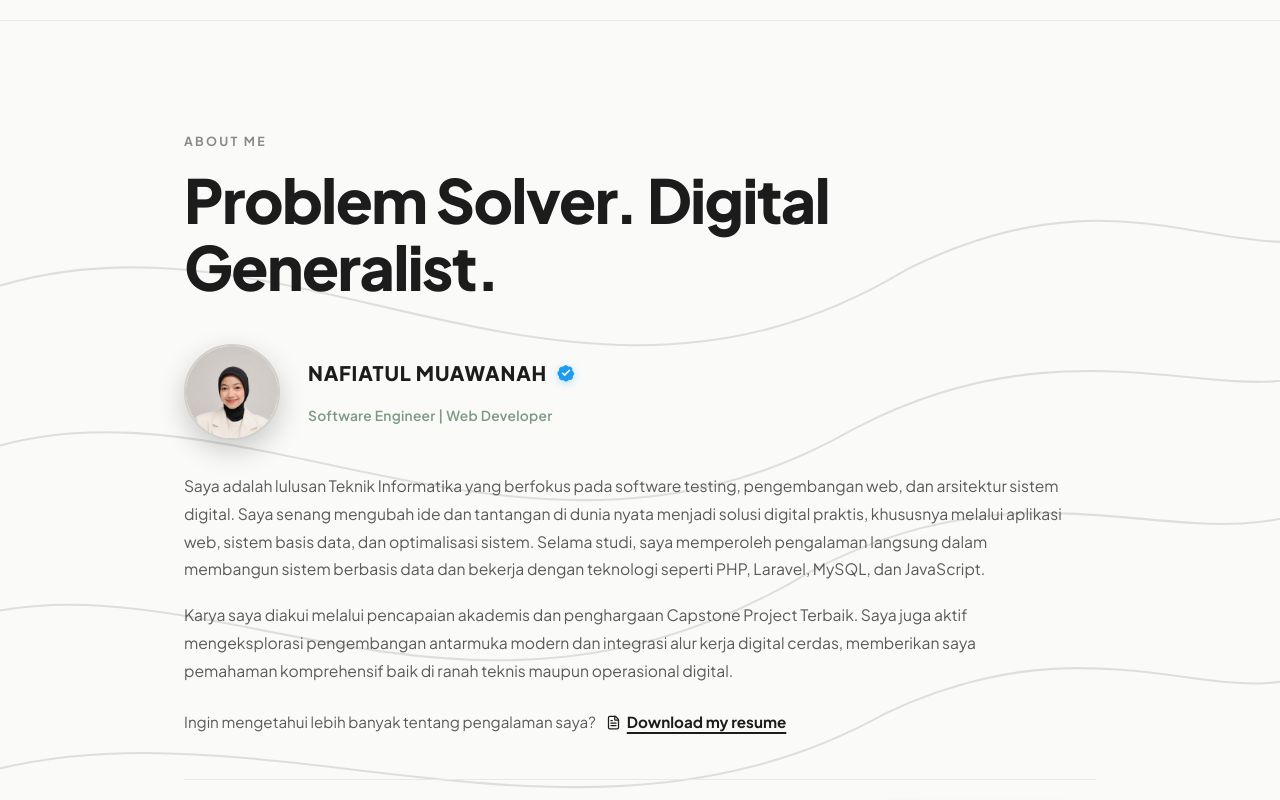
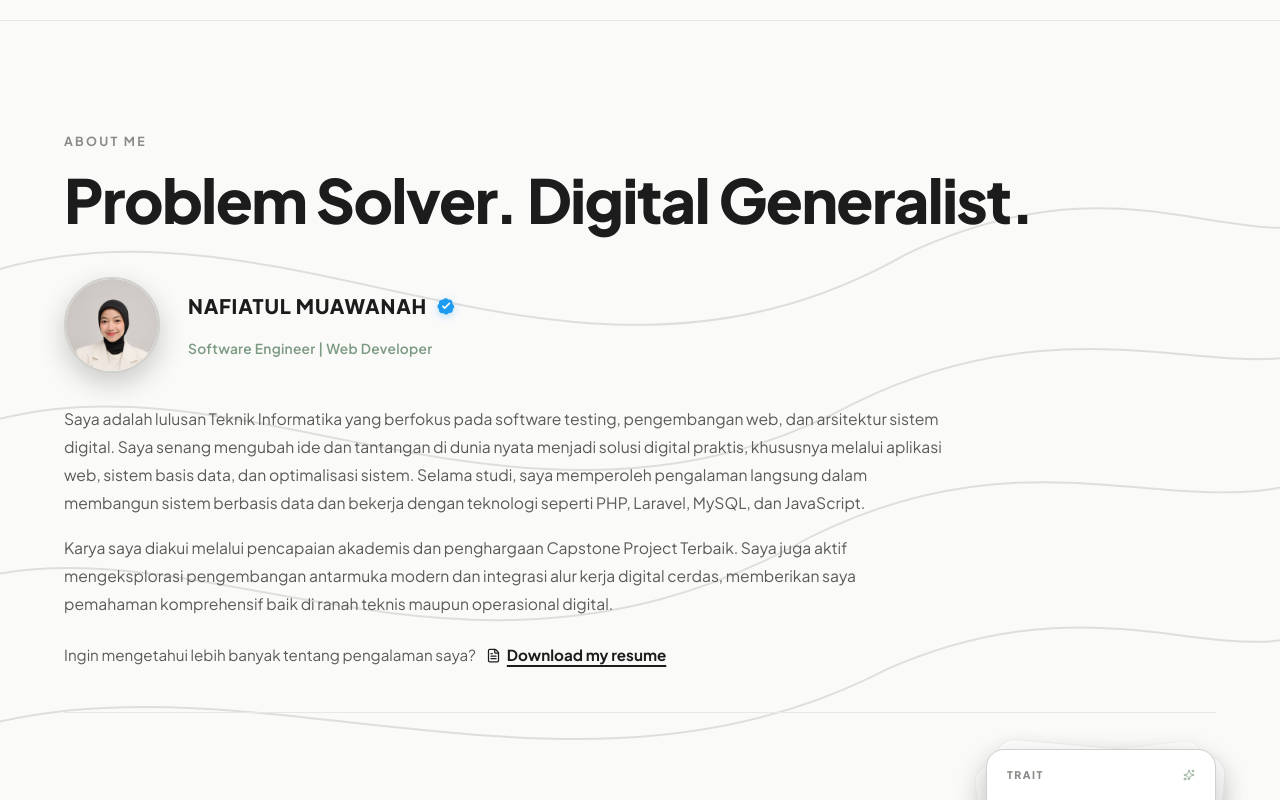
Before and after one commit to ininafia/ininafia.github.io, a React (Vite) app: page / in a window 1280 px wide. Shown: the part 3640-4440 px from the top of the page. Built offline with nearby package versions, Linux system fonts and the light colour scheme.

Commit message:
style: align About section to full container left edge

```diff
--- a/src/index.css
+++ b/src/index.css
@@ -787,8 +787,7 @@ ul, ol {
 .about-modern-container {
   position: relative;
   z-index: 1;
-  max-width: 960px;
-  margin: 0 auto;
+  width: 100%;
 }
 
 .about-header-block {
```
